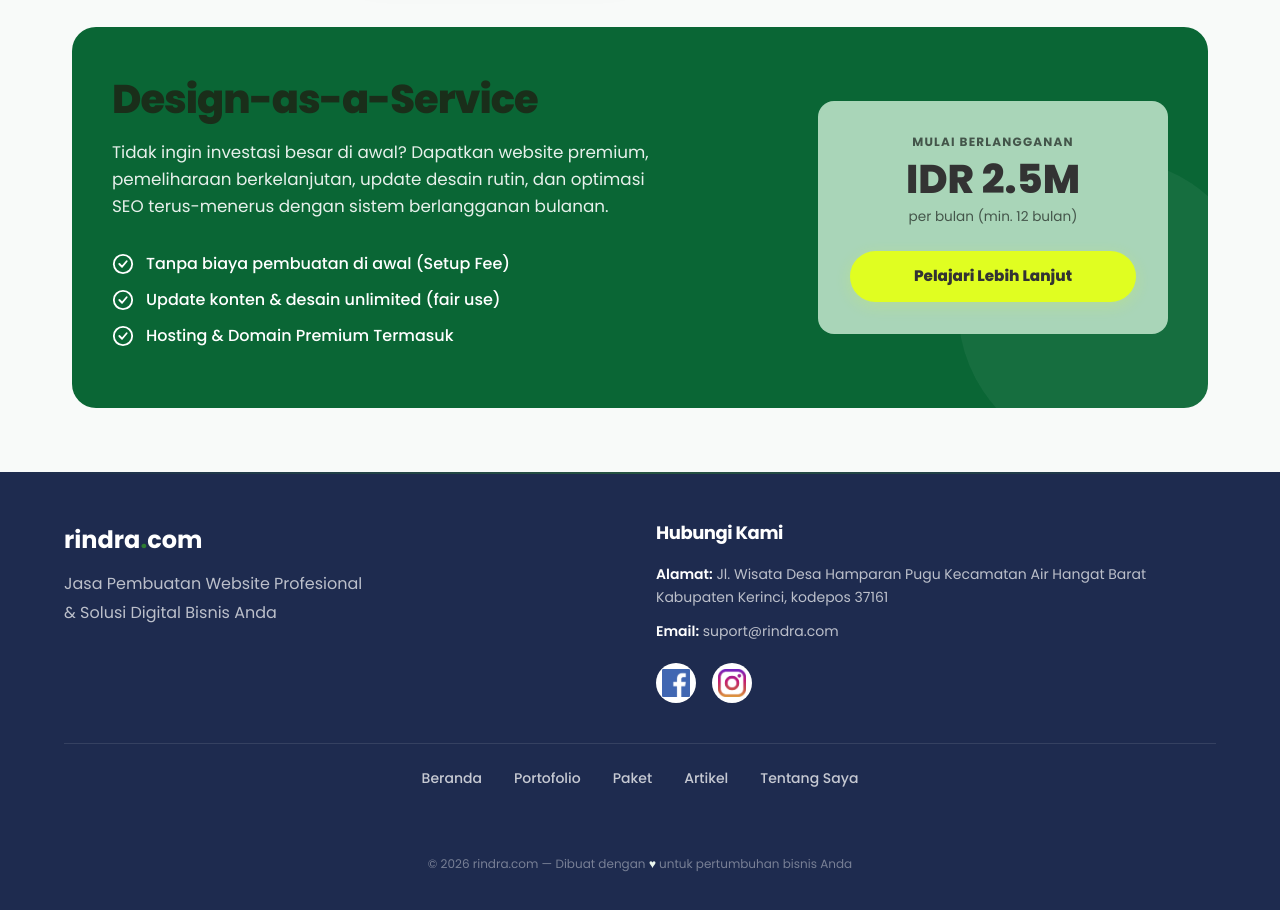
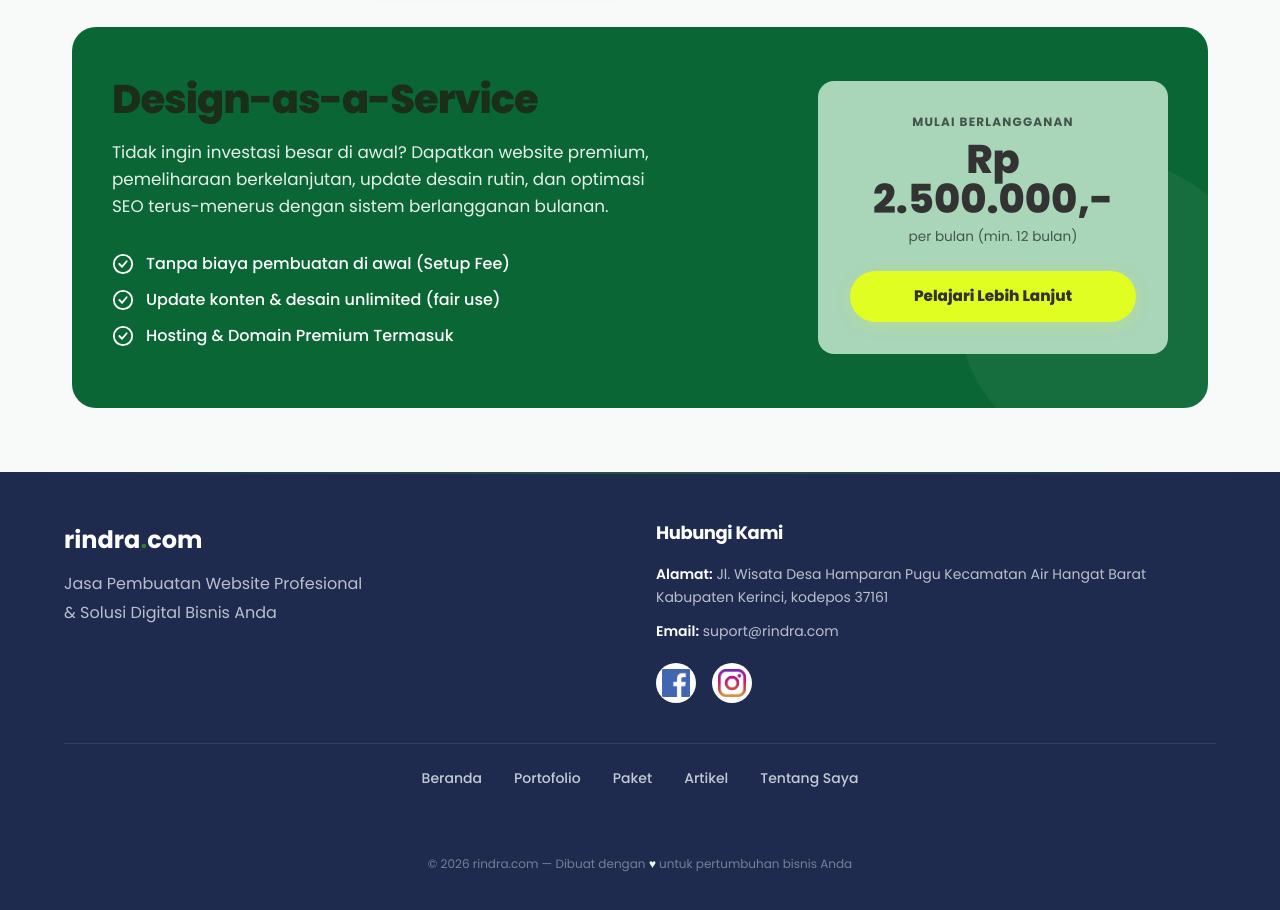
Before and after one commit to Rindra-Aniko/rindra.com, a Next.js app: page /paket in a window 1280 px wide. Shown: the part 1260-2170 px from the top of the page. Built offline with nearby package versions, Linux system fonts and the light colour scheme.

Commit message:
perbaiki typo

```diff
--- a/app/paket/page.jsx
+++ b/app/paket/page.jsx
@@ -138,7 +138,7 @@ export default function PaketPage() {
             <div className={styles.daasRight}>
               <div className={styles.daasPricingCard}>
                 <div className={styles.daasPriceLabel}>Mulai Berlangganan</div>
-                <div className={styles.daasPrice}>IDR 2.5M</div>
+                <div className={styles.daasPrice}>Rp 2.500.000,-</div>
                 <div className={styles.daasPriceSub}>per bulan (min. 12 bulan)</div>
                 <Link href="https://wa.me/6285163731467?text=Halo%20Kak%20Rindra%2C%20Saya%20tertarik%20dengan%20paket%20pembuatan%20website%20design%20as%20a%20service." target="_blank" className={styles.btnSolid}>
                   Pelajari Lebih Lanjut
```
